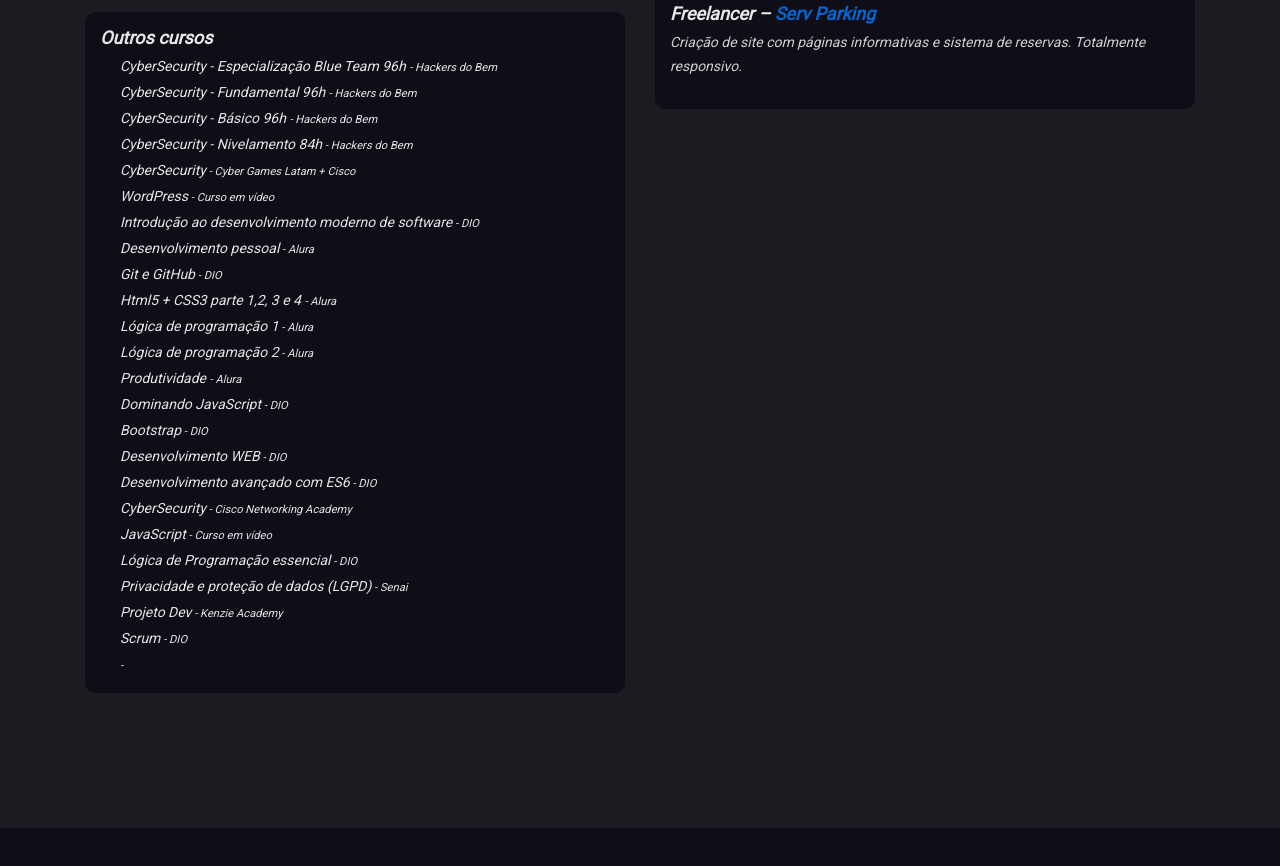
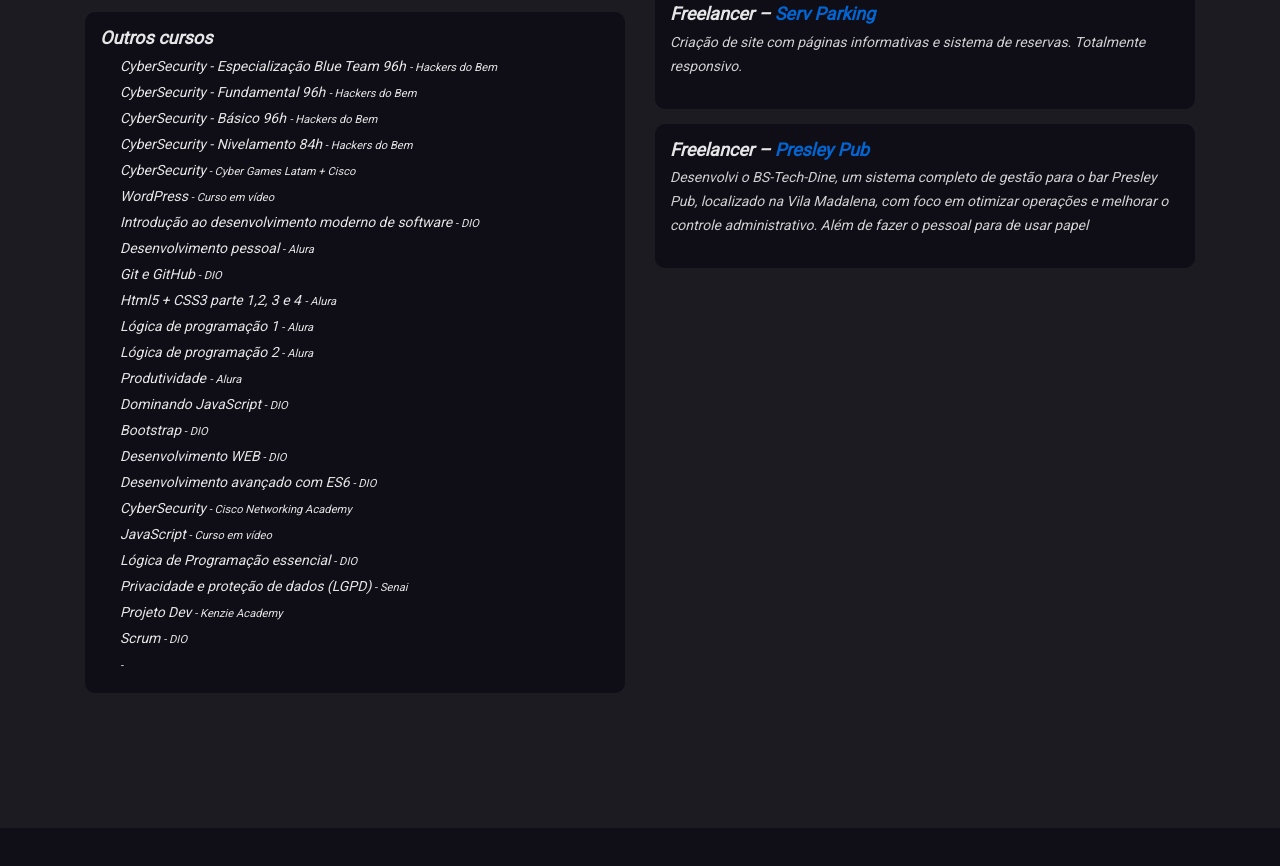
Before and after one commit to BrunooSanttana/PortifolioBS, a website: page index.html in a window 1280 px wide. Shown: the part 2944-3810 px from the top of the page. Drawn offline with nearby package versions, Linux system fonts and the light colour scheme.

Commit message:
feat: add new projec bs tech dine in works

```diff
--- a/index.html
+++ b/index.html
@@ -396,6 +396,10 @@
                                 <p>Criação de site com páginas informativas e sistema de reservas. Totalmente
                                     responsivo.</p>
                             </div>
+                            <div class="experience-item">
+                                <h4>Freelancer – <a href="https://github.com/BrunooSanttana/BS-Tech-Dine">Presley Pub</a></h4>
+                                <p>Desenvolvi o BS-Tech-Dine, um sistema completo de gestão para o bar Presley Pub, localizado na Vila Madalena, com foco em otimizar operações e melhorar o controle administrativo. Além de fazer o pessoal para de usar papel</p>
+                            </div>
 
                         </div>
                     </div>
@@ -597,8 +601,7 @@
                                     </div><br><br>
                                     <p>
                                         Desenvolvi o BS-Tech-Dine, um sistema completo de gestão para um bar localizado
-                                        na Vila Madalena, com
-                                        foco em otimizar operações e melhorar o controle administrativo.
+                                        na Vila Madalena, com foco em otimizar operações e melhorar o controle administrativo.
                                     </p><br><br>
                                     <a href="https://github.com/BrunooSanttana/BS-Tech-Dine" target="_blank">Ver
                                         Repositório</a>
```
